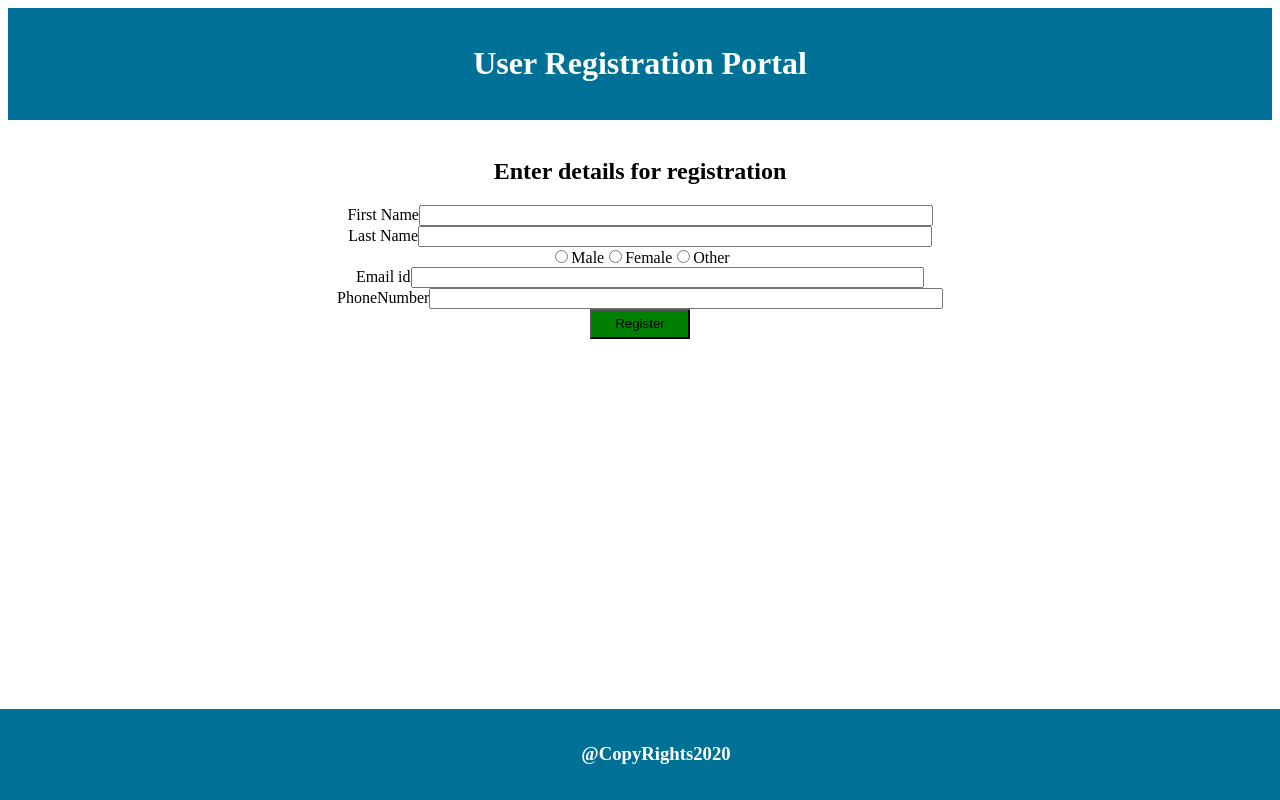
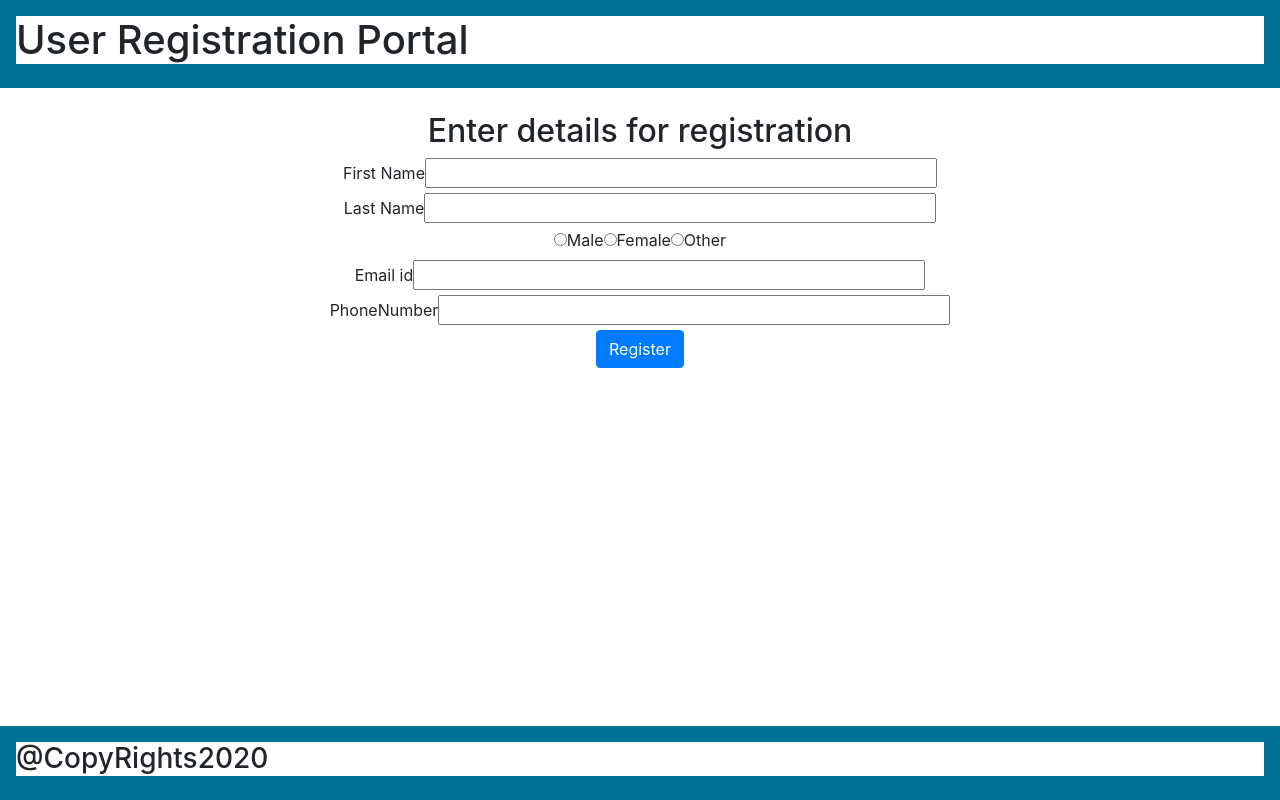
Before and after one commit to LikhithaManikonda/AngularPOC-s, an Angular app: page /register in a window 1280 px wide. Built offline with nearby package versions, Linux system fonts and the light colour scheme.

Commit message:
Adding Bootstrap link to index.html

```diff
--- a/src/app/user-registration/user-registration.component.css
+++ b/src/app/user-registration/user-registration.component.css
@@ -7,9 +7,3 @@
 #heading {
     text-align: center;
 }
-.submit-button {
-    color: black;
-    background-color: green;
-    width: 100px;
-    height: 30px;
-}
--- a/src/app/user-registration/user-registration.component.html
+++ b/src/app/user-registration/user-registration.component.html
@@ -16,7 +16,7 @@
     <input type="text" id=email ><br>
     <label for=phno>PhoneNumber</label>
     <input type="text" id=phno><br>
-    <input class= submit-button type="submit" value="Register" (click)=registerUser()>
+    <button class="btn btn-primary" (click)=registerUser()>Register</button>
 </form>
 </div>
 <div><application-footer></application-footer></div>
--- a/src/index.html
+++ b/src/index.html
@@ -6,6 +6,7 @@
   <base href="/">
   <meta name="viewport" content="width=device-width, initial-scale=1">
   <link rel="icon" type="image/x-icon" href="favicon.ico">
+  <link rel="stylesheet" href="https://maxcdn.bootstrapcdn.com/bootstrap/4.0.0/css/bootstrap.min.css" integrity="sha384-Gn5384xqQ1aoWXA+058RXPxPg6fy4IWvTNh0E263XmFcJlSAwiGgFAW/dAiS6JXm" crossorigin="anonymous">
 </head>
 <body>
   <app-root></app-root>
```
